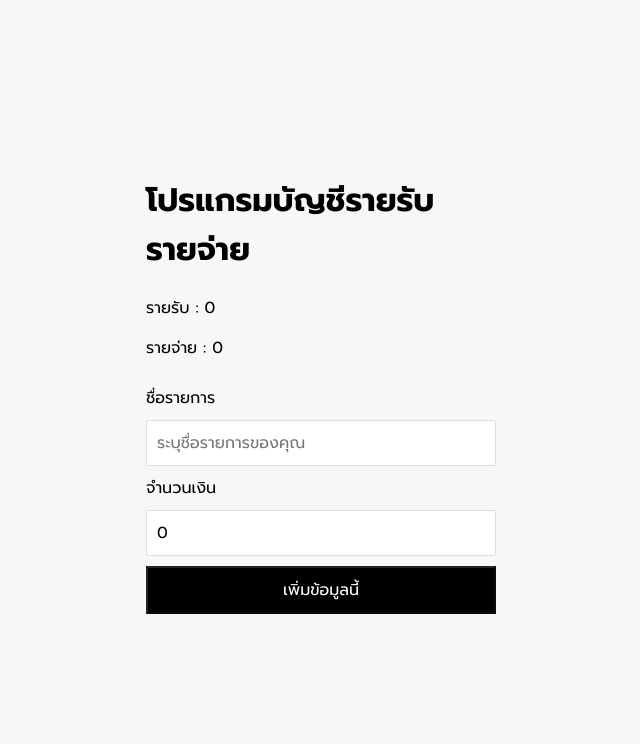
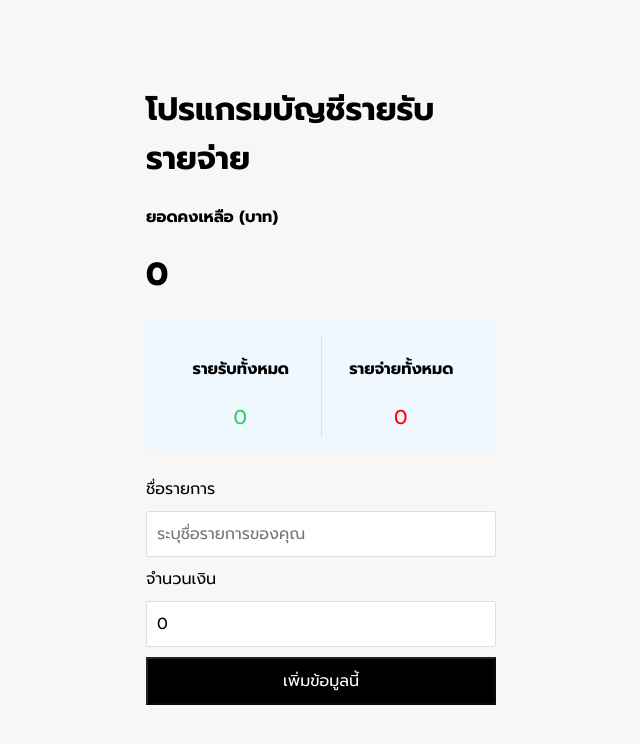
Before and after one commit to Dernorayytor/my_react_practice, a React (Create React App) app in the folder react-basic/: page / in a window 1280 px wide. Shown: the top 744 px of the page, without its empty margins (319-959 px from the left). Built offline with nearby package versions, Linux system fonts and the light colour scheme.

Commit message:
ReportComponent (ปรับโครงสร้างการแสดงผล)

```diff
--- a/react-basic/src/component/ReportComponent.js
+++ b/react-basic/src/component/ReportComponent.js
@@ -1,12 +1,22 @@
 import { useContext } from "react";
 import DataContext from "../data/DataContext";
-
+import '../style/ReportComponent.css';
 const ReportComponent=()=>{
     const {income,expense} = useContext(DataContext)
     return (
         <div>
-           <p>รายรับ : {income}</p>
-           <p>รายจ่าย : {expense}</p>
+            <h4>ยอดคงเหลือ (บาท) </h4>
+            <h1>{income-expense}</h1>
+            <div className="report-container">
+                <div>
+                    <h4>รายรับทั้งหมด</h4>
+                    <p className="report plus">{income}</p>
+                </div>
+                <div>
+                    <h4>รายจ่ายทั้งหมด</h4>
+                    <p className="report minus">{expense}</p>
+                </div>
+            </div>
         </div>
     );
 }
--- /dev/null
+++ b/react-basic/src/style/ReportComponent.css
@@ -0,0 +1,29 @@
+.report-container{
+    display: flex;
+    justify-content: space-between;
+    background-color: aliceblue;
+    padding: 15px;
+    margin: 15px 0;
+}
+
+.report-container>div {
+    flex: 1;
+    text-align: center;}
+
+.report-container>div:first-of-type{
+    border-right: 1px solid #dedede;
+}
+
+.report{
+    font-size: 20px;
+    letter-spacing: 1px;
+    margin: 5px 0;
+}
+
+.report.plus{
+    color: #2ecc71;
+}
+
+.report.minus{
+    color: red;
+}
```
